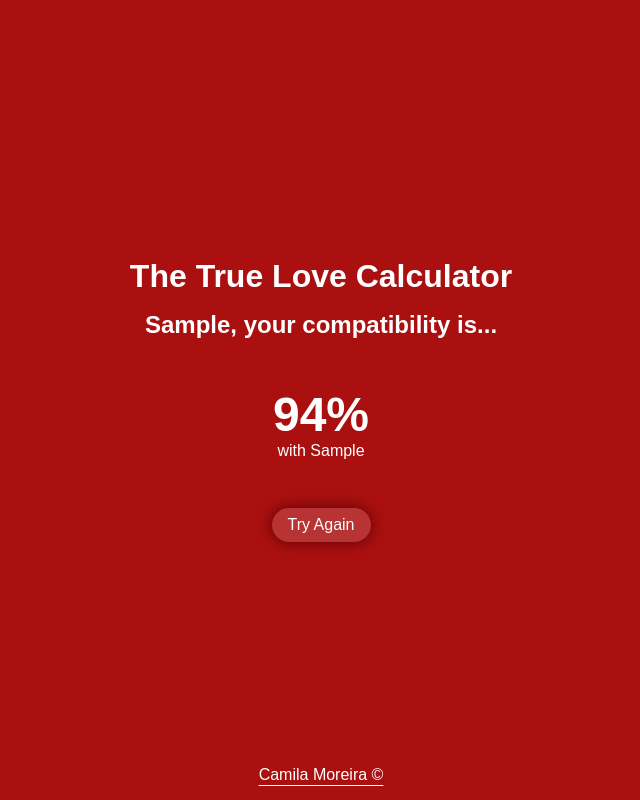
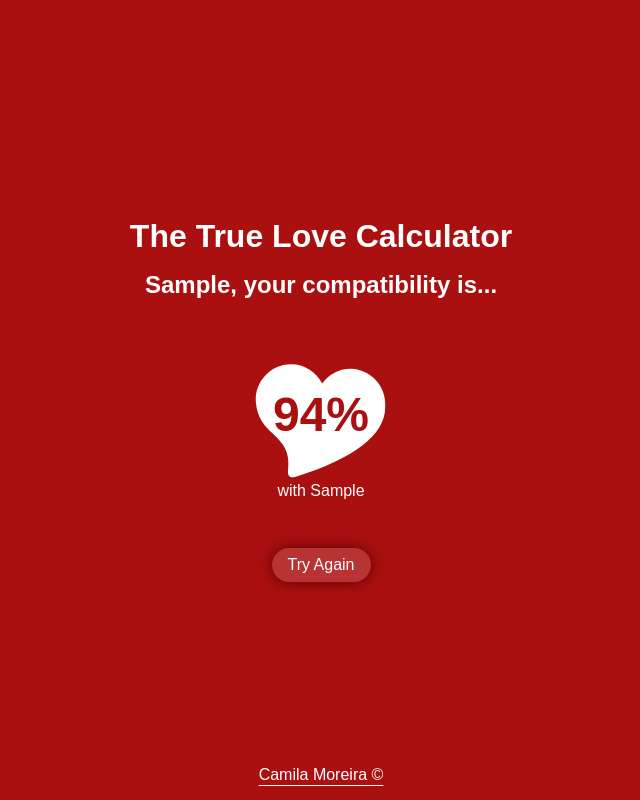
Before and after one commit to camilammoreira/loveCalculator, a plain HTML site: page index.html in a window 1280 px wide. Both pictures are taken after typing "Sample", "Sample" into the empty fields and a click on the button "Calculate". Shown: the whole page, without its empty margins (319-959 px from the left). Drawn offline with Linux system fonts and the light colour scheme; a web font is replaced by a local one.

Commit message:
add heart background to best match

```diff
--- a/index.html
+++ b/index.html
@@ -31,7 +31,7 @@
 
         <div class="result-container">
             <div class="result-container-text">
-                <p style="display: none;" class="result" id="result1">51%</p>
+                <p class="result" id="result1"></p>
                 <p class="result-name-lover" id="result-name-lover1"></p>
             </div>
             <div class="result-container-text" id="resultContainerText2" style="display: none;">
--- a/index.js
+++ b/index.js
@@ -22,7 +22,7 @@ function capitalize(string) {
     const words = string.split(" ");
 
     for (let i = 0; i < words.length; i++) {
-        if (!prefixes.includes(words[i])) {
+        if (!prefixes.includes(words[i]) || i === 0) {
             words[i] = words[i][0].toUpperCase() + words[i].substr(1).toLowerCase();
         };
     }
@@ -50,6 +50,12 @@ function calculate(thirdName) {
 
         resultTextName2.innerHTML = "with " + capitalize(name3.value);
         resultTextName2.style.display = "block";
+    }
+
+    if (thirdName && result1 < result2) {
+        resultText2.classList.add("best-match");
+    } else {
+        resultText1.classList.add("best-match");
     }
 };
 
--- a/style.css
+++ b/style.css
@@ -107,11 +107,22 @@ button:hover {
     margin-bottom: 2rem;
     display: flex;
     justify-content: center;
+    align-items: center;
 }
 
 .result {
     font-size: 3rem;
     font-weight: 700;
+}
+
+.best-match {
+    color: #ab1010;
+    padding: 2.5rem;
+    background-image: url(heart.svg);
+    background-position: center;
+    background-position-y: 6px;
+    background-repeat: no-repeat;
+    object-fit: cover;
 }
 
 .result-container-text {
```
Also changed, not shown: heart.svg (added).
